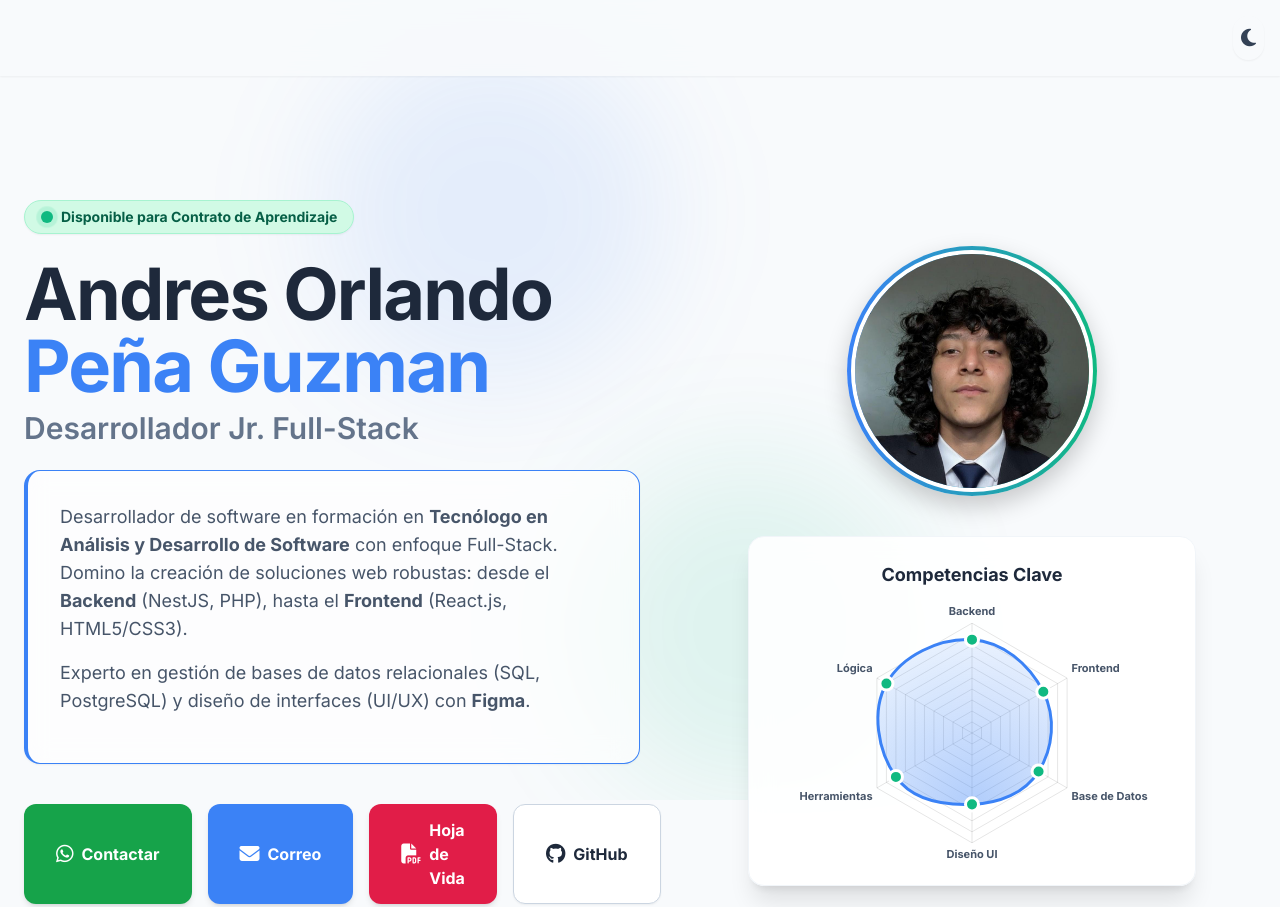
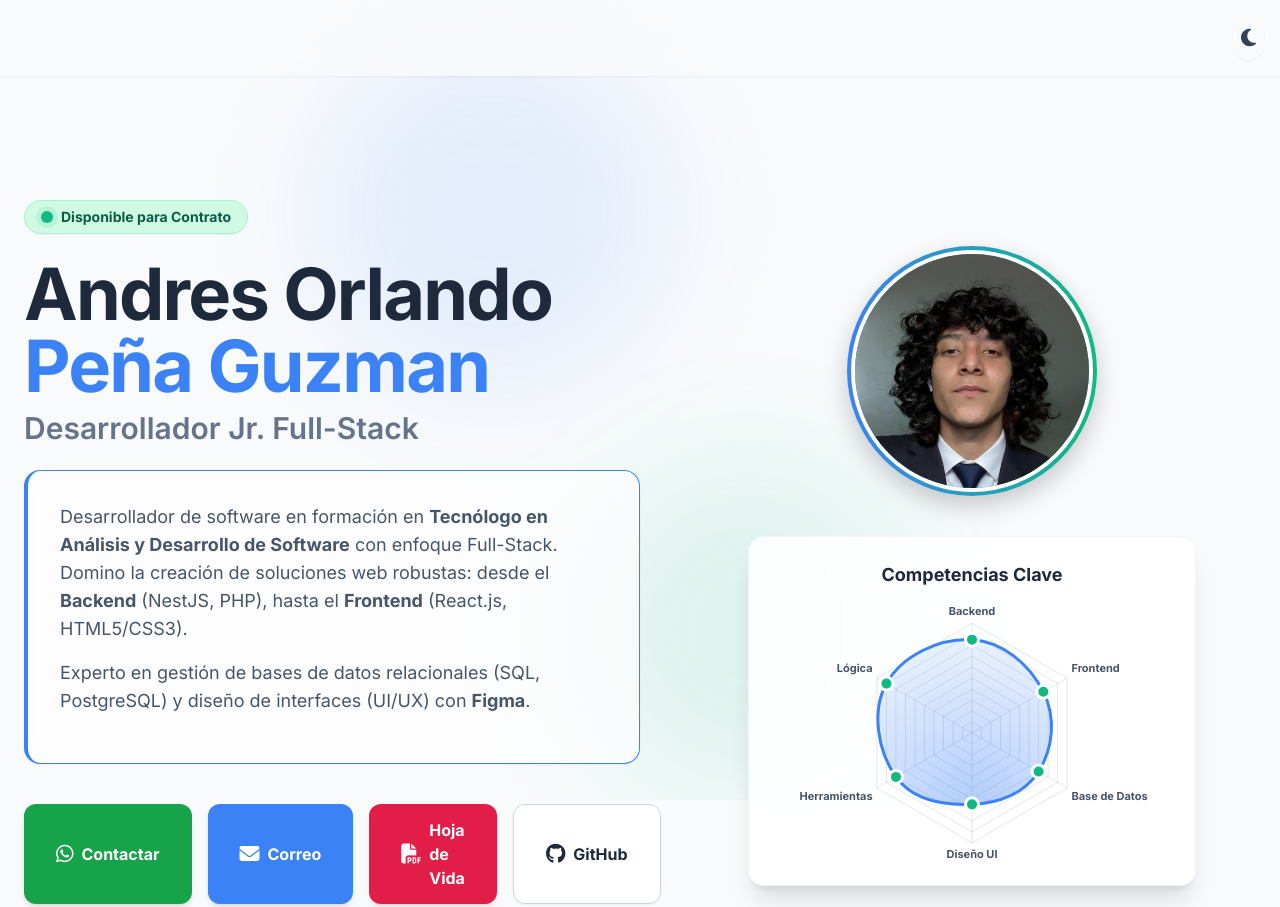
Before and after one commit to AndresPuyol/portafolio-andres, a plain HTML site: page index.html in a window 1280 px wide. Shown: the top 907 px of the page. Drawn offline with nearby package versions, Linux system fonts and the light colour scheme.

Commit message:
subiendo cambios

```diff
--- a/index.html
+++ b/index.html
@@ -61,7 +61,7 @@
                         class="animate-ping absolute inline-flex h-full w-full rounded-full bg-emerald-400 opacity-75"></span>
                     <span class="relative inline-flex rounded-full h-3 w-3 bg-emerald-500"></span>
                 </span>
-                Disponible para Contrato de Aprendizaje
+                Disponible para Contrato
             </div>
 
             <div>
```
